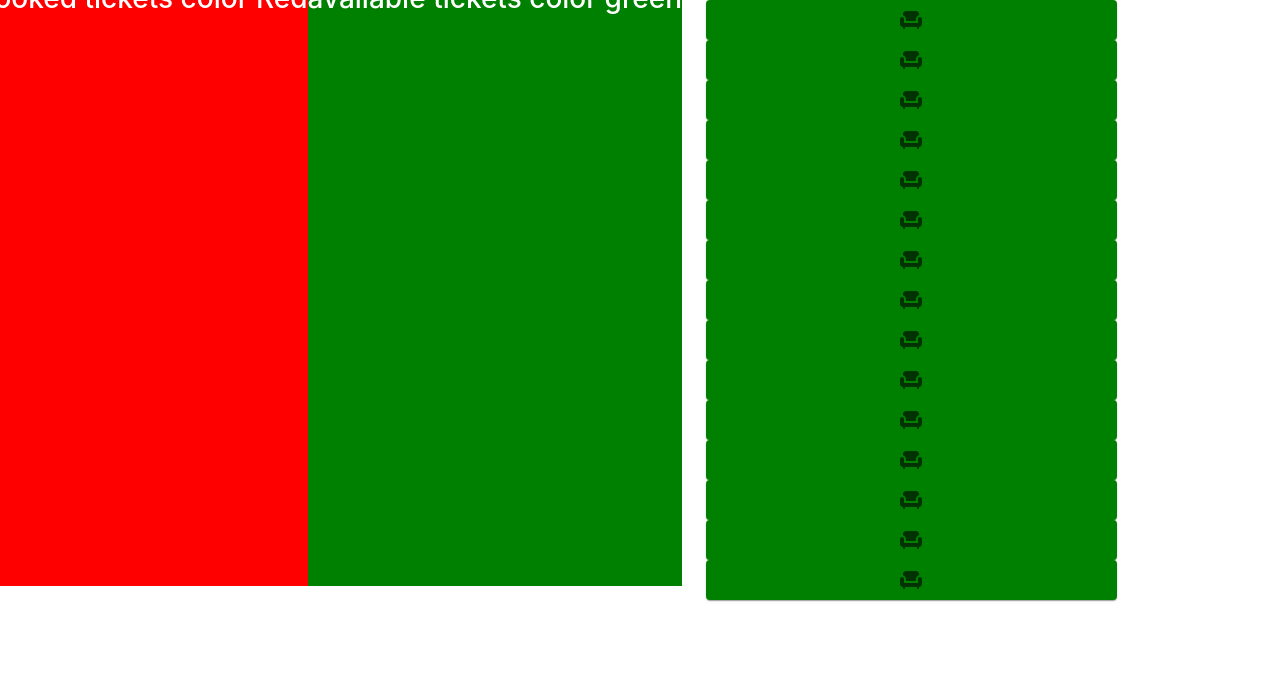
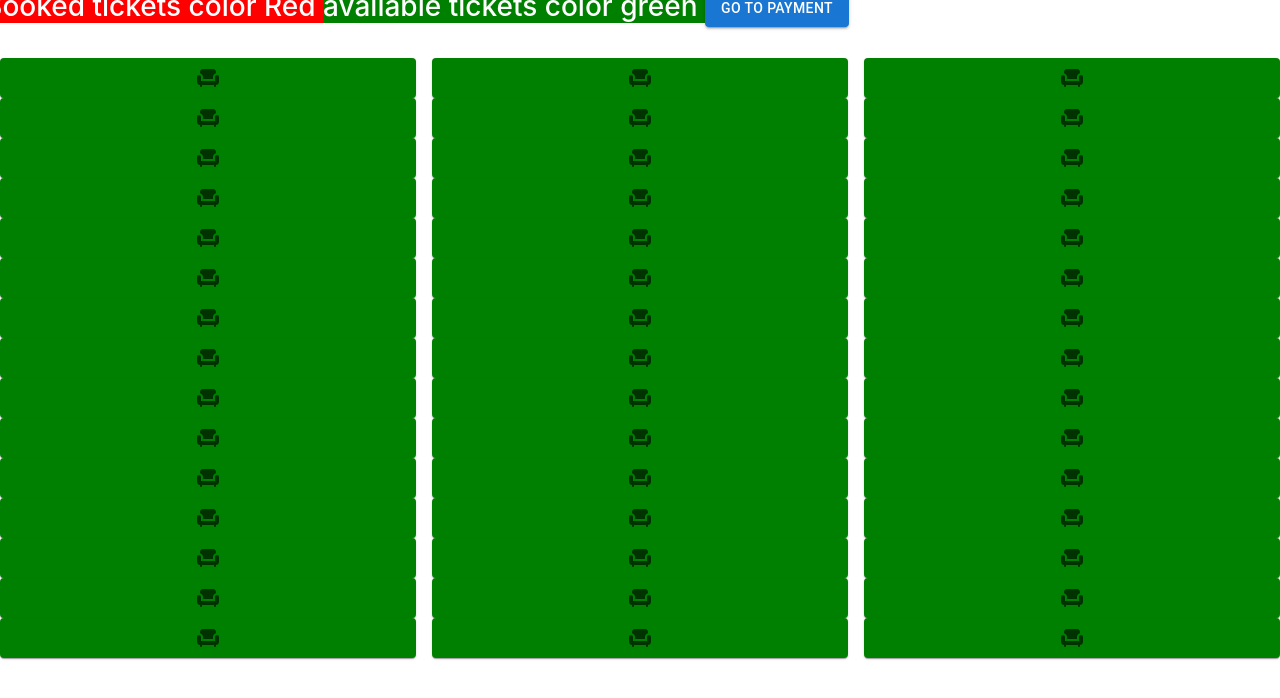
Before and after one commit to Ramling855/react-r42wtu, a React (Create React App) app: page /Theatre in a window 1280 px wide. Shown: the top 698 px of the page. Built offline with nearby package versions, Linux system fonts and the light colour scheme.

Commit message:
3 files modified, 2 added

```diff
--- /dev/null
+++ b/src/Seat2.jsx
@@ -0,0 +1,60 @@
+import React from 'react';
+import ChairIcon from '@mui/icons-material/Chair';
+
+const Seat=[
+{seatNo:11,
+  Price:100,
+  img:<ChairIcon/>,
+},{seatNo:21,
+  Price:100,
+  img:<ChairIcon/>,
+},{seatNo:31,
+  Price:100,
+  img:<ChairIcon/>,
+},{seatNo:41,
+  Price:100,
+  img:<ChairIcon/>,
+},{seatNo:51,
+  Price:100,
+  img:<ChairIcon/>,
+},{seatNo:61,
+  Price:100,
+  img:<ChairIcon/>,
+},{seatNo:71,
+  Price:100,
+  img:<ChairIcon/>,
+},{seatNo:81,
+  Price:100,
+  img:<ChairIcon/>,
+},{seatNo:91,
+  Price:100,
+  img:<ChairIcon/>,
+},{seatNo:101,
+  Price:100,
+  img:<ChairIcon/>,
+},
+{seatNo:111,
+  Price:100,
+  img:<ChairIcon/>,
+},{seatNo:121,
+  Price:100,
+  img:<ChairIcon/>,
+},
+{seatNo:131,
+  Price:100,
+  img:<ChairIcon/>,
+},{seatNo:141,
+  Price:100,
+  img:<ChairIcon/>,
+},{seatNo:151,
+  Price:100,
+  img:<ChairIcon/>,
+},
+
+
+
+
+
+
+]
+export default Seat;
--- /dev/null
+++ b/src/Seat3.jsx
@@ -0,0 +1,60 @@
+import React from 'react';
+import ChairIcon from '@mui/icons-material/Chair';
+
+const Seat=[
+{seatNo:13,
+  Price:100,
+  img:<ChairIcon/>,
+},{seatNo:23,
+  Price:100,
+  img:<ChairIcon/>,
+},{seatNo:33,
+  Price:100,
+  img:<ChairIcon/>,
+},{seatNo:43,
+  Price:100,
+  img:<ChairIcon/>,
+},{seatNo:53,
+  Price:100,
+  img:<ChairIcon/>,
+},{seatNo:63,
+  Price:100,
+  img:<ChairIcon/>,
+},{seatNo:73,
+  Price:100,
+  img:<ChairIcon/>,
+},{seatNo:83,
+  Price:100,
+  img:<ChairIcon/>,
+},{seatNo:93,
+  Price:100,
+  img:<ChairIcon/>,
+},{seatNo:103,
+  Price:100,
+  img:<ChairIcon/>,
+},
+{seatNo:113,
+  Price:100,
+  img:<ChairIcon/>,
+},{seatNo:123,
+  Price:100,
+  img:<ChairIcon/>,
+},
+{seatNo:133,
+  Price:100,
+  img:<ChairIcon/>,
+},{seatNo:143,
+  Price:100,
+  img:<ChairIcon/>,
+},{seatNo:153,
+  Price:100,
+  img:<ChairIcon/>,
+},
+
+
+
+
+
+
+]
+export default Seat;
--- a/src/Show.jsx
+++ b/src/Show.jsx
@@ -8,7 +8,7 @@ import{ Link} from 'react-router-dom'
 
 
 export default function Show() {
-  const[match,setMatch]=useState()
+  const[match,setMatch]=useState(0)
   const dispatch=useDispatch();
   const seat=useSelector((state)=>state.sea.data)
   const[out,setOut]=useState([])
@@ -18,6 +18,9 @@ dispatch(put(all.seatNo))
 setMatch(all.seatNo);
 // if(match!==all.seatNo){out.push(seat)}
 }
+console.log(match,'ma')
+console.log(seat,'tt')
+
 
 useEffect(()=>{
 
--- a/src/Theatre.jsx
+++ b/src/Theatre.jsx
@@ -1,6 +1,6 @@
 import {useState,useEffect} from 'react';
 import * as React from 'react';
-
+import Button from '@mui/material/Button';
 import { styled } from '@mui/material/styles';
 import Box from '@mui/material/Box';
 import Paper from '@mui/material/Paper';
@@ -8,6 +8,8 @@ import Grid from '@mui/material/Grid';
 import {useSelector,useDispatch}from 'react-redux'
 import{add} from './seatSlice'
 import seatDetail from './SeatDetail'
+import Seat2 from './Seat2'
+import Seat3 from './Seat3'
 import {useNavigate} from 'react-router-dom'
 import { pureFinalPropsSelectorFactory } from 'react-redux/es/connect/selectorFactory';
 
@@ -27,13 +29,22 @@ const [col,setCol]=useState([0]);
   const dispatch=useDispatch();
 
   const navigate=useNavigate()
+  const Go=()=>{
+    navigate('/show')
+  }
 const detail=(data)=>{
+
   if(col===data.seatNo){}
 else{dispatch(add(data))
-navigate('/show')}
+  setCol([data.seatNo])
+
+}
+
+
 }
 useEffect(()=>{
 setCol(co)
+
 },[])
 
 const color=(ele)=>{
@@ -44,8 +55,11 @@ const color=(ele)=>{
 
   return (
     <React.Fragment>
-      <h1 style={{backgroundColor:'red',color:'white'}}>Booked tickets color Red </h1>
-      <h1 style={{backgroundColor:'green',color:'white'}}>available tickets color green </h1>
+      <h1><span style={{backgroundColor:'red',color:'white'}}>Booked tickets color Red </span>
+      <span style={{backgroundColor:'green',color:'white'}}>available tickets color green </span>
+      <Button variant="contained" onClick={Go}>Go to payment</Button>
+     </h1>
+
      <Grid
       onClick={()=>color()} item xs={4}
        >
@@ -70,6 +84,58 @@ if(colors=='red'){  return <div>
 
       }
       </Grid>
+
+  <Grid
+      onClick={()=>color()} item xs={4}
+       >
+      {
+     Seat2.map((ele,i)=>{
+      var colors=col.includes(ele.seatNo)?'red':'green';
+if(colors=='red'){  return <div>
+
+  <Item key={i} style={{backgroundColor:colors}}
+ >{ele.img}</Item>
+
+
+</div>}else{  return <div>
+
+      <Item key={i} style={{backgroundColor:colors}}
+     onClick={()=>detail(ele)}>{ele.img}</Item>
+
+
+    </div>}
+
+      })
+
+      }
+      </Grid>
+
+      <Grid
+      onClick={()=>color()} item xs={4}
+       >
+      {
+     Seat3.map((ele,i)=>{
+      var colors=col.includes(ele.seatNo)?'red':'green';
+if(colors=='red'){  return <div>
+
+  <Item key={i} style={{backgroundColor:colors}}
+ >{ele.img}</Item>
+
+
+</div>}else{  return <div>
+
+      <Item key={i} style={{backgroundColor:colors}}
+     onClick={()=>detail(ele)}>{ele.img}</Item>
+
+
+    </div>}
+
+      })
+
+      }
+      </Grid>
+
+
     </React.Fragment>
   );
 }
@@ -77,8 +143,8 @@ if(colors=='red'){  return <div>
 export default function NestedGrid() {
   return (
     <Box sx={{ flexGrow: 1 }}>
-      <Grid container spacing={3}>
-        <Grid container item spacing={3}>
+      <Grid container spacing={2}>
+        <Grid container item spacing={2}>
           <FormRow />
         </Grid>
 
--- a/src/Timer.jsx
+++ b/src/Timer.jsx
@@ -2,7 +2,7 @@ import React,{useState,useEffect} from 'react';
 import {useNavigate} from 'react-router-dom'
 const Timer =()=>{
   const navigate=useNavigate()
-  const[min,setMin]=useState(5);
+  const[min,setMin]=useState(2);
   const[sec,setSec]=useState(60);
   var timer;
  useEffect(()=>{
```
